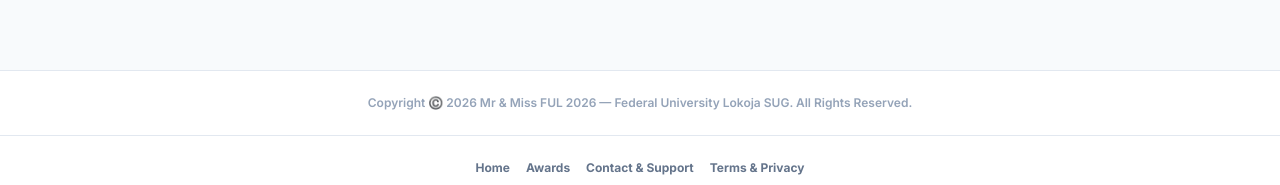
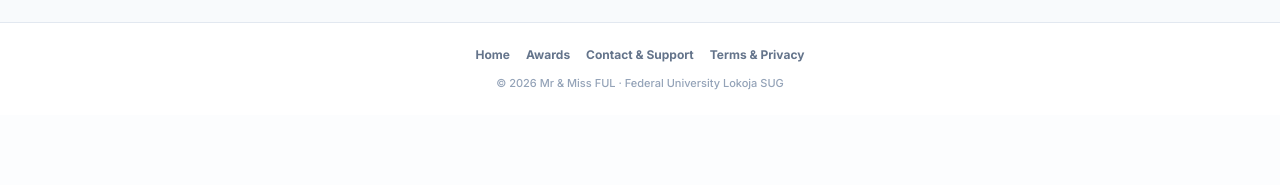
Before and after one commit to esimlord-beep/mr-miss-ful-2026-v2, a Next.js app: page / in a window 1280 px wide. Shown: the part 1948-2133 px from the top of the page. After the commit the page ends 2063 px from the top, so only its background shows below. Built offline with nearby package versions, Linux system fonts and the light colour scheme; no server answers; the database is empty.

Commit message:
Update voting-experience.tsx

```diff
--- a/src/components/voting-experience.tsx
+++ b/src/components/voting-experience.tsx
@@ -274,10 +274,6 @@ export function VotingExperience({
           }}
         />
       )}
-
-      <footer className="border-t border-slate-200 bg-white py-6 text-center text-xs font-semibold text-slate-400 mt-12">
-        {siteSettings?.footer_text || "Copyright ©️ 2026 Mr & Miss FUL 2026 — Federal University Lokoja SUG. All Rights Reserved."}
-      </footer>
     </div>
   );
 }
```
